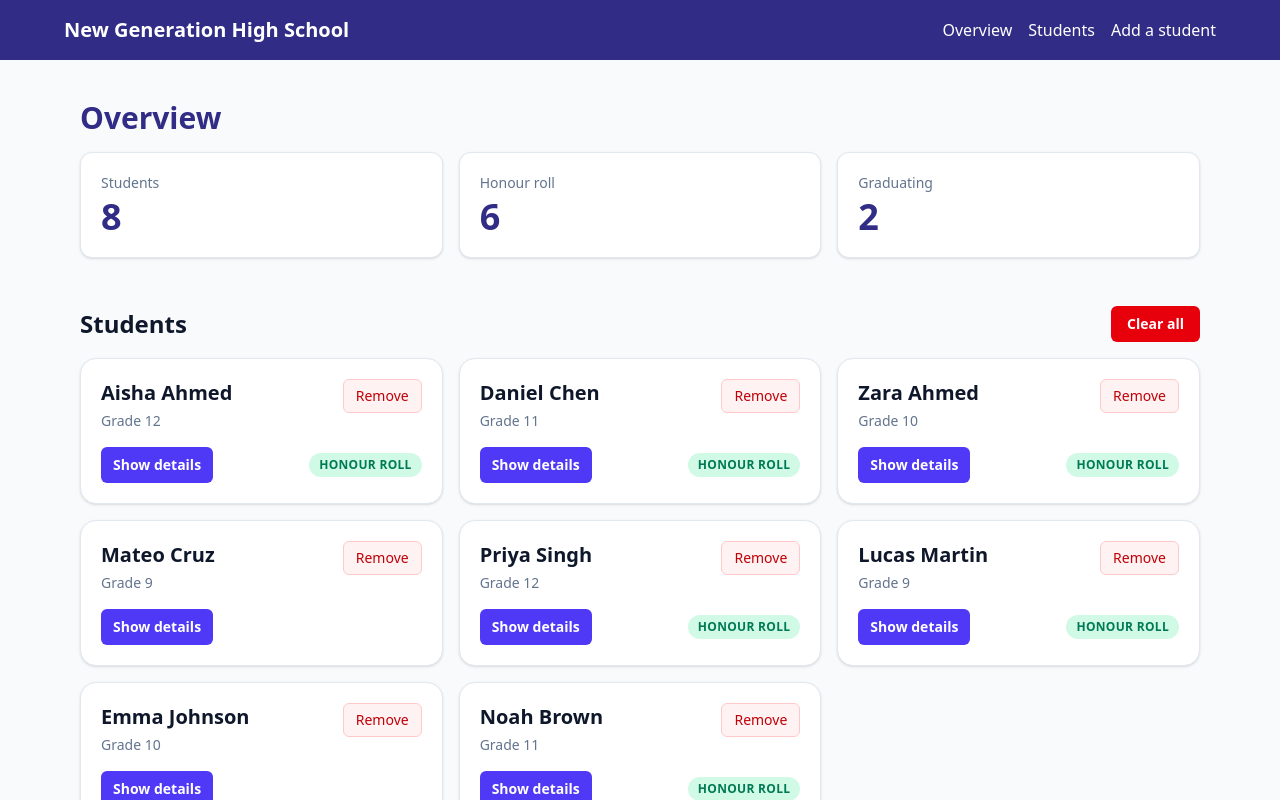
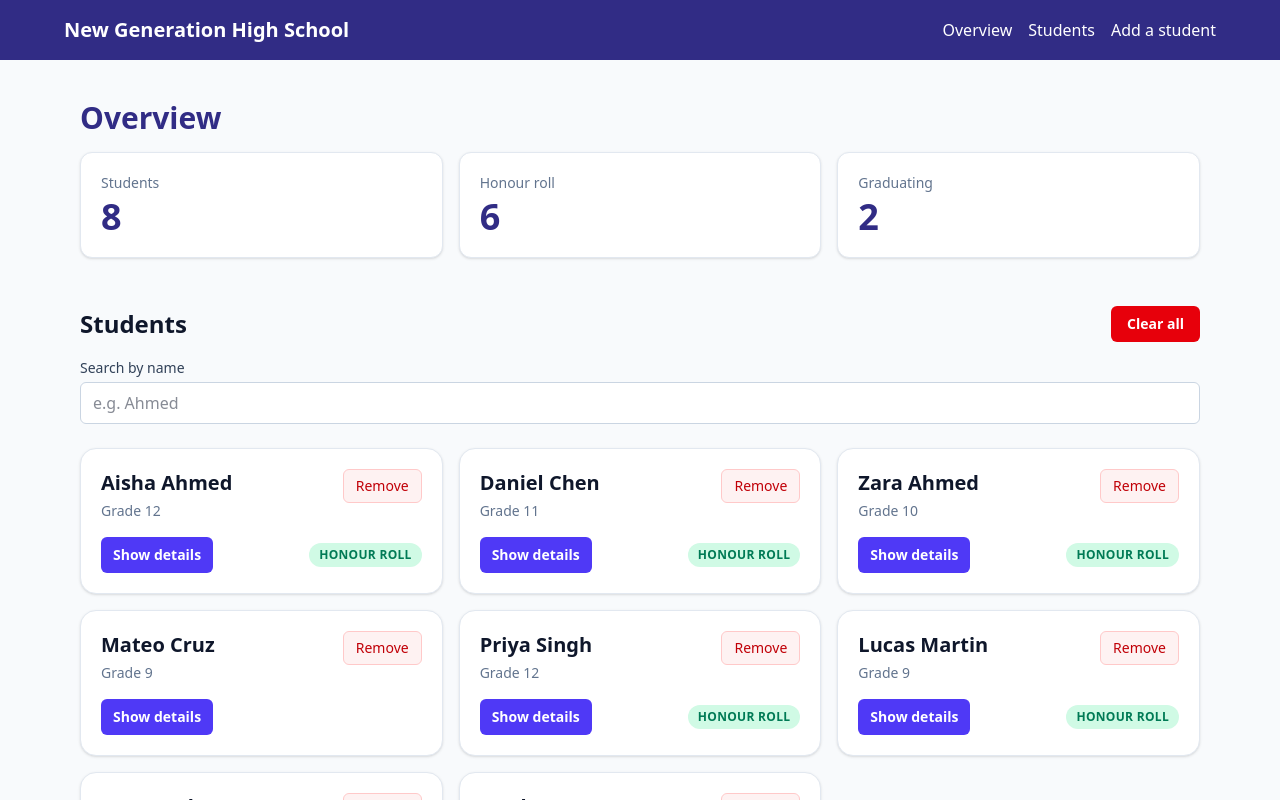
Before and after one commit to rahulisbest7o5-boop/Studentportal, a Next.js app: page / in a window 1280 px wide. Shown: the top 800 px of the page. Built offline with nearby package versions, Linux system fonts and the light colour scheme.

Commit message:
Add SearchBox and filter students by name, ignoring capitals

```diff
--- a/components/SearchBox.tsx
+++ b/components/SearchBox.tsx
@@ -0,0 +1,31 @@
+"use client";
+
+// ===== Props =====
+interface SearchBoxProps {
+  value: string;
+  onChange: (text: string) => void;
+}
+
+// ===== SearchBox =====
+const SearchBox = ({ value, onChange }: SearchBoxProps) => {
+  return (
+    <div className="mb-6">
+      <label
+        htmlFor="search"
+        className="mb-1 block text-sm font-medium text-slate-700"
+      >
+        Search by name
+      </label>
+      <input
+        id="search"
+        type="text"
+        value={value}
+        onChange={(event) => onChange(event.target.value)}
+        placeholder="e.g. Ahmed"
+        className="w-full rounded-md border border-slate-300 bg-white px-3 py-2 text-slate-900 focus:border-indigo-500 focus:outline-none focus:ring-2 focus:ring-indigo-200"
+      />
+    </div>
+  );
+};
+
+export default SearchBox;
--- a/components/StudentPortal.tsx
+++ b/components/StudentPortal.tsx
@@ -2,6 +2,7 @@
 
 import { useState } from "react";
 
+import SearchBox from "@/components/SearchBox";
 import StatsPanel from "@/components/StatsPanel";
 import StudentList from "@/components/StudentList";
 import { students as initialStudents, type Student } from "@/data/students";
@@ -9,6 +10,13 @@ import { students as initialStudents, type Student } from "@/data/students";
 const StudentPortal = () => {
   // ===== State =====
   const [students, setStudents] = useState<Student[]>(initialStudents);
+  const [searchText, setSearchText] = useState("");
+
+  // ===== Derived values (worked out on every render, not state) =====
+  const search = searchText.trim().toLowerCase();
+  const filteredStudents = students.filter((student) =>
+    `${student.firstName} ${student.lastName}`.toLowerCase().includes(search),
+  );
 
   // ===== Event handlers =====
   const handleRemove = (id: number) => {
@@ -40,7 +48,8 @@ const StudentPortal = () => {
             Clear all
           </button>
         </div>
-        <StudentList students={students} onRemove={handleRemove} />
+        <SearchBox value={searchText} onChange={setSearchText} />
+        <StudentList students={filteredStudents} onRemove={handleRemove} />
       </section>
 
       {/* Add a student section */}
```
